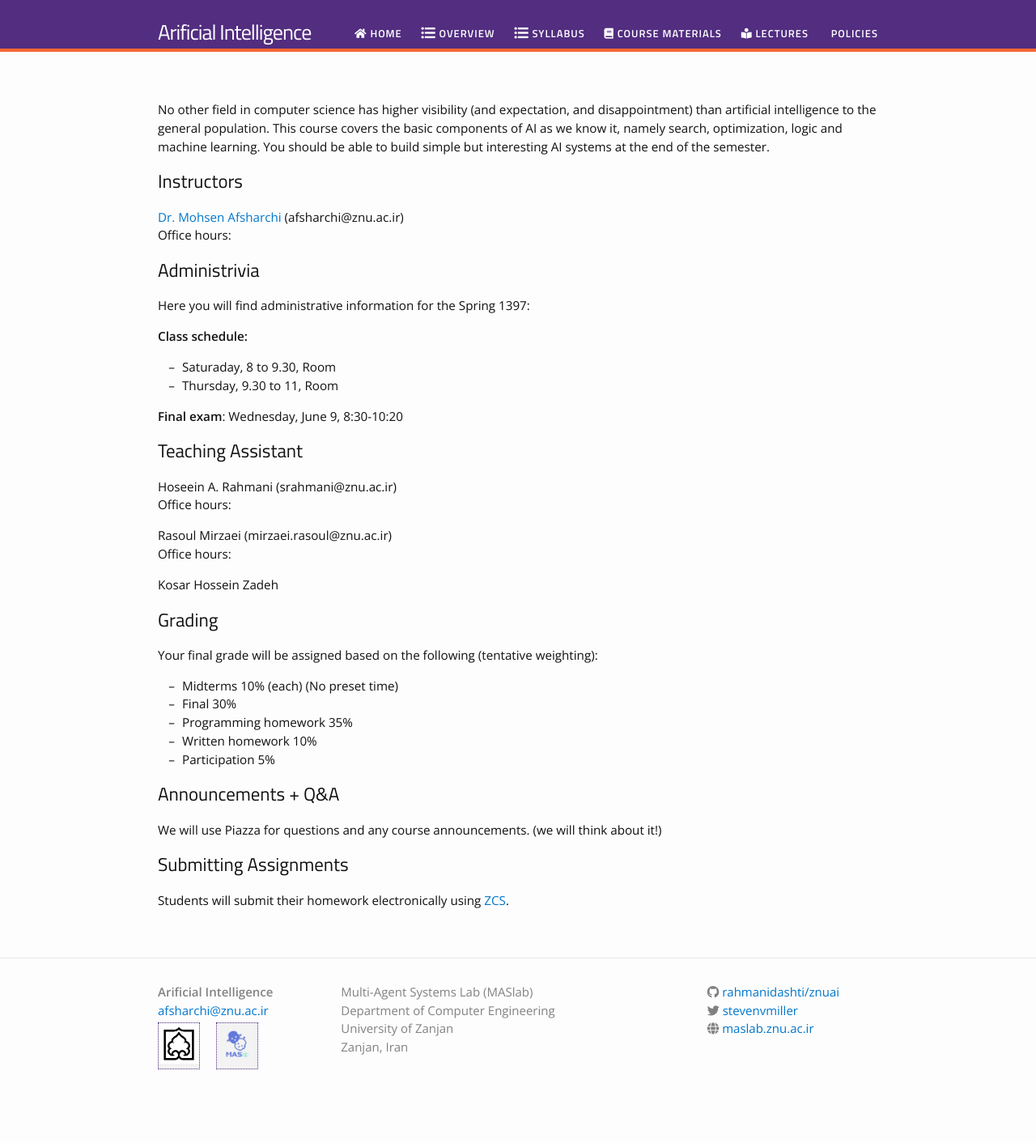
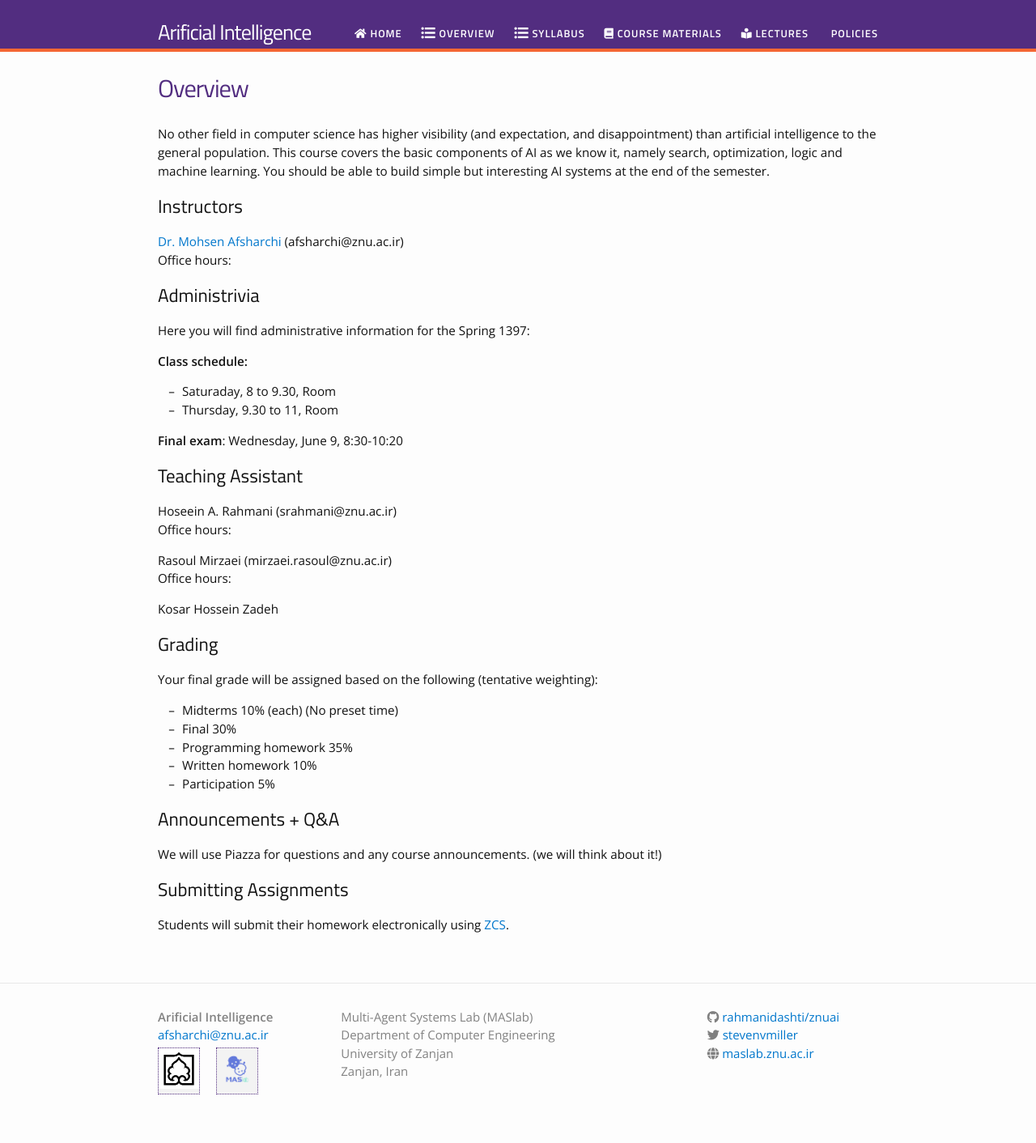
Before and after one commit to rahmanidashti/znuai, a Jekyll site: the page built from overview.md, in a window 1280 px wide. Shown: the whole page at 81% size. Built offline with Jekyll 4.4.1, drawn with Linux system fonts in a browser that asks for light colours; nearby versions of some CDN libraries; our own code applies the rules of GitHub Pages for plain Markdown files; before the commit the page ends 1381 px from its top, so only the background shows below that.

Commit message:
Update overview.md

```diff
--- a/overview.md
+++ b/overview.md
@@ -1,3 +1,9 @@
+---
+layout: page
+title: Overview
+permalink: /overview/
+---
+
 No other field in computer science has higher visibility (and expectation, and disappointment) than artificial intelligence to the general population. This course covers the basic components of AI as we know it, namely search, optimization, logic and machine learning. You should be able to build simple but interesting AI systems at the end of the semester.
 
 ## Instructors
```
